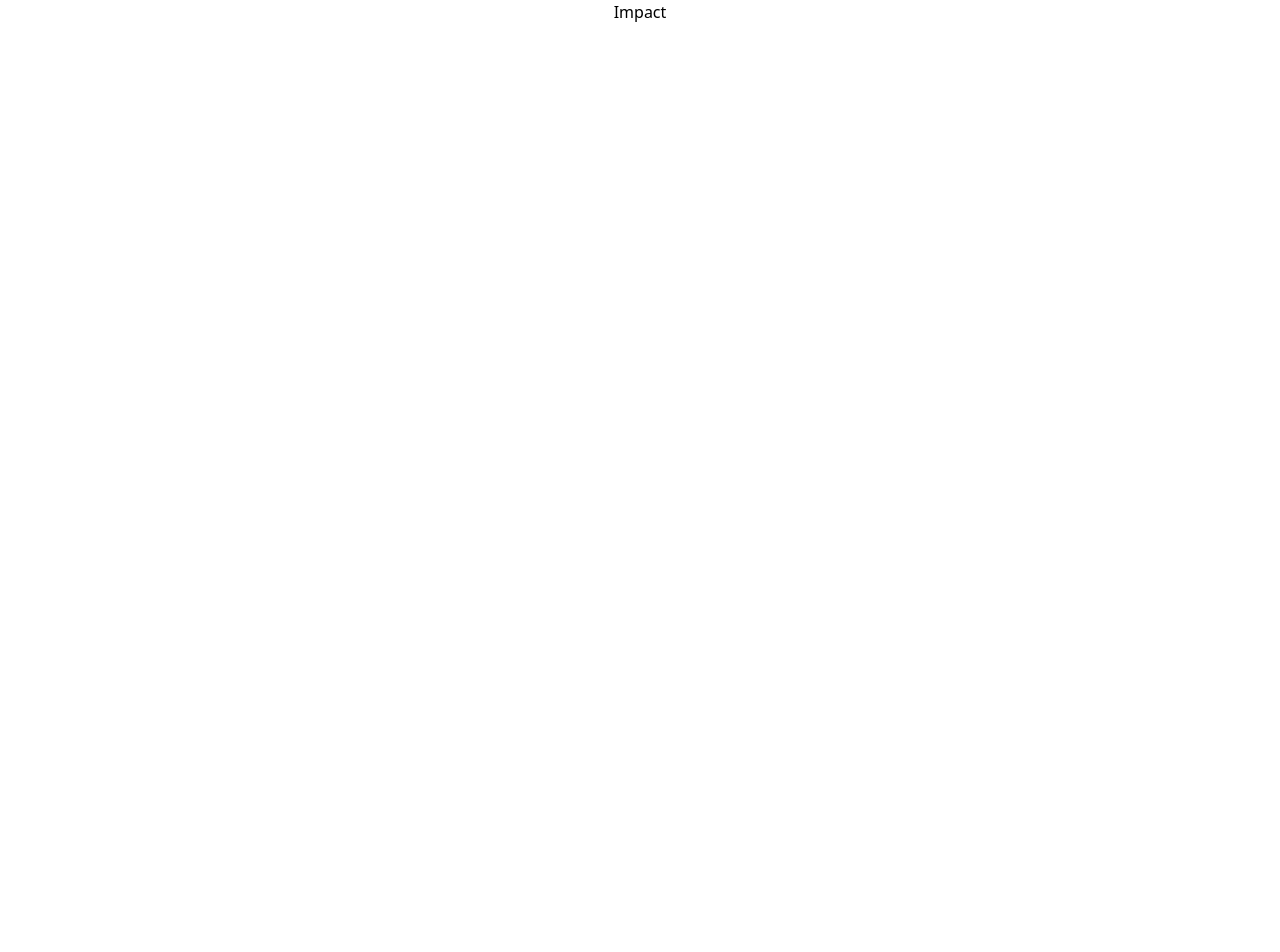
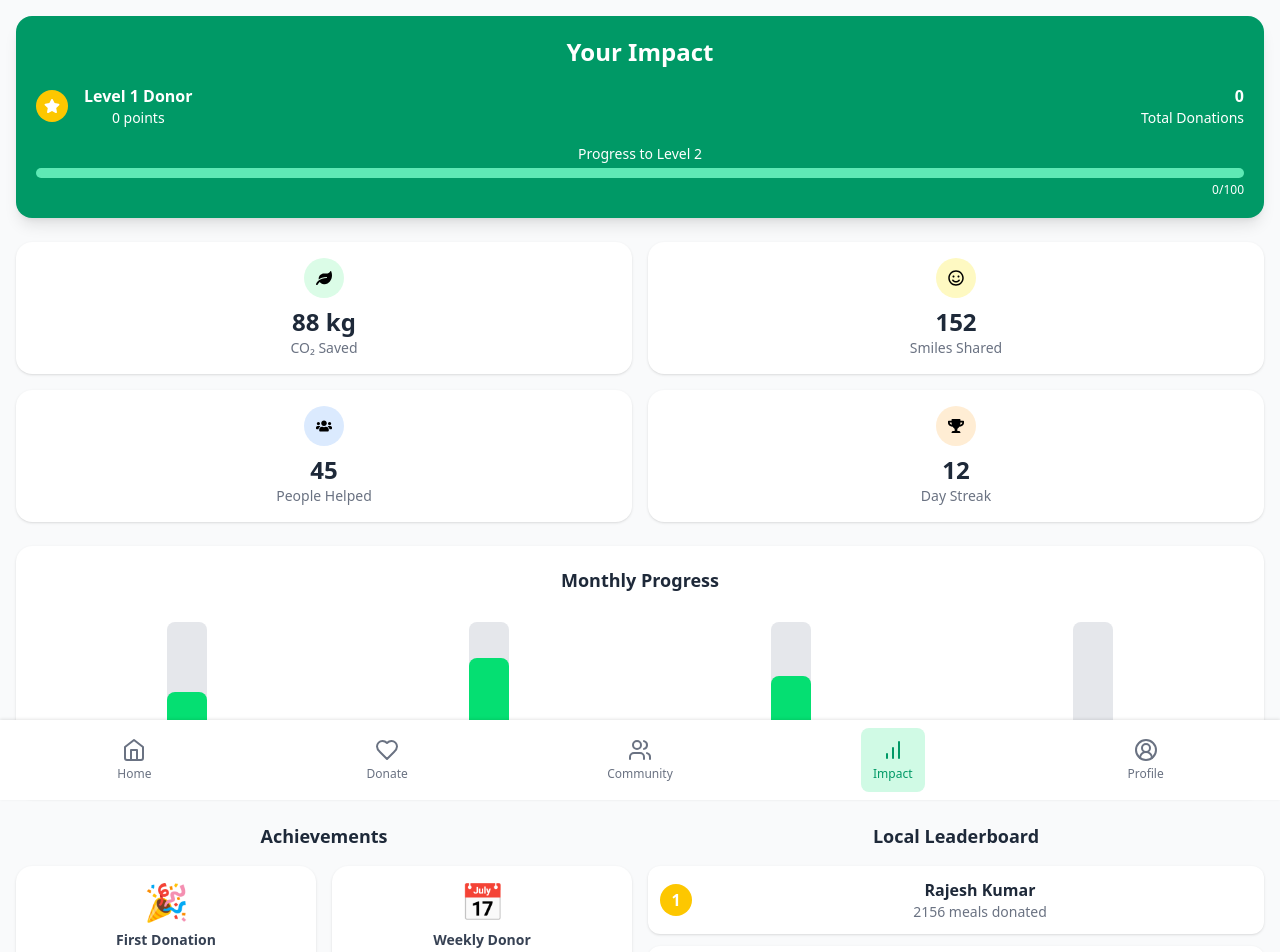
Before and after one commit to Harsh3004/Annpurna, a React (Vite) app in the folder frontend/: page /impact in a window 1280 px wide. Shown: the top 952 px of the page. Before the commit the page ends 800 px from the top, so only its background shows below. Built offline with nearby package versions, Linux system fonts and the light colour scheme.

Commit message:
Impact Page added

```diff
--- a/frontend/index.html
+++ b/frontend/index.html
@@ -5,7 +5,7 @@
     <link rel="icon" type="image/svg+xml" href="/vite.svg" />
     <meta name="viewport" content="width=device-width, initial-scale=1.0" />
     <link href="/src/style.css" rel="stylesheet">
-    <title>Vite + React</title>
+    <title>Annpurna</title>
   </head>
   <body>
     <div id="root" style="padding: 0px;"></div>
--- a/frontend/package.json
+++ b/frontend/package.json
@@ -15,6 +15,7 @@
     "react": "^19.1.1",
     "react-dom": "^19.1.1",
     "react-hot-toast": "^2.6.0",
+    "react-icons": "^5.5.0",
     "react-router-dom": "^7.8.2"
   },
   "devDependencies": {
--- a/frontend/src/pages/Impact.jsx
+++ b/frontend/src/pages/Impact.jsx
@@ -1,7 +1,210 @@
-import React from 'react'
+import React, { useState, useEffect } from 'react';
+import { BottomNav } from './common/BottomNav';
+import { FaHeart, FaLeaf, FaRegSmile, FaUsers, FaTrophy, FaStar, FaFire, FaBullseye } from 'react-icons/fa';
+
+// Helper component for individual impact stats with animation
+const AnimatedImpactStat = ({ icon, value: endValue, label, bgColor, iconColor, unit }) => {
+  const [currentValue, setCurrentValue] = useState(0);
+  const duration = 1500; // Animation duration in milliseconds
+
+  useEffect(() => {
+    let startTime = null;
+    const animate = (timestamp) => {
+      if (!startTime) startTime = timestamp;
+      const progress = Math.min((timestamp - startTime) / duration, 1);
+      const animatedValue = Math.floor(progress * endValue);
+      setCurrentValue(animatedValue);
+      if (progress < 1) {
+        requestAnimationFrame(animate);
+      }
+    };
+    const animationFrame = requestAnimationFrame(animate);
+
+    return () => cancelAnimationFrame(animationFrame);
+  }, [endValue]);
+
+
+  return (
+    <div className="bg-white p-4 rounded-2xl shadow-sm flex flex-col items-center justify-center text-center">
+      <div className={`rounded-full p-3 mb-2 ${bgColor}`}>
+        {icon}
+      </div>
+      <span className="text-2xl font-bold text-gray-800">{currentValue}{unit || ''}</span>
+      <span className="text-sm text-gray-500">{label}</span>
+    </div>
+  );
+};
+
+// Helper component for achievements
+const Achievement = ({ icon, title, progress }) => (
+  <div className="bg-white p-4 rounded-2xl shadow-sm text-center">
+    <div className="text-4xl mb-2">{icon}</div>
+    <p className="font-semibold text-gray-700 text-sm mb-2">{title}</p>
+    <div className="w-full bg-gray-200 rounded-full h-2.5">
+      <div className="bg-green-400 h-2.5 rounded-full" style={{ width: `${progress}%` }}></div>
+    </div>
+    <p className="text-xs text-gray-500 mt-1">{progress}%</p>
+  </div>
+);
+
+
+// Helper component for leaderboard entries
+const LeaderboardItem = ({ rank, name, meals, isCurrentUser }) => (
+  <div className={`flex items-center p-3 rounded-xl mb-3 ${isCurrentUser ? 'bg-green-100 border border-green-400' : 'bg-white shadow-sm'}`}>
+    <div className={`w-8 h-8 rounded-full flex items-center justify-center font-bold text-white mr-4 ${rank === 1 ? 'bg-yellow-400' : rank === 2 ? 'bg-gray-400' : rank === 3 ? 'bg-yellow-600' : 'bg-gray-300'}`}>
+      {rank}
+    </div>
+    <div className="flex-grow">
+      <p className={`font-bold text-gray-800 ${isCurrentUser ? 'text-green-800' : ''}`}>{name} {isCurrentUser && '(You)'}</p>
+      <p className="text-sm text-gray-500">{meals} meals donated</p>
+    </div>
+    {isCurrentUser && <span className="text-xs font-semibold text-green-700 bg-green-200 px-3 py-1 rounded-full">You</span>}
+  </div>
+);
 
 export const Impact = () => {
+  // Mock data based on screenshots - updated with values to show animation
+  const impactData = {
+    level: 1,
+    points: 0,
+    totalDonations: 0,
+    progressToNextLevel: 0,
+    co2Saved: 88,
+    smilesShared: 152,
+    peopleHelped: 45,
+    dayStreak: 12,
+  };
+
+  const monthlyProgress = [
+    { month: 'Sep', value: 45 },
+    { month: 'Oct', value: 72 },
+    { month: 'Nov', value: 58 },
+    { month: 'Dec', value: 0 },
+  ];
+
+  const achievements = [
+    { icon: '🎉', title: 'First Donation', progress: 0 },
+    { icon: '📅', title: 'Weekly Donor', progress: 0 },
+    { icon: '🍲', title: '100 Meals Donated', progress: 0 },
+    { icon: '👥', title: 'Community Builder', progress: 0 },
+    { icon: '⭐', title: 'Impact Maker', progress: 0 },
+    { icon: '🌿', title: 'Eco Warrior', progress: 0 },
+  ];
+
+  const leaderboard = [
+    { rank: 1, name: 'Rajesh Kumar', meals: 2156 },
+    { rank: 2, name: 'Harsh Joshi', meals: 0, isCurrentUser: true },
+    { rank: 3, name: 'Amit Patel', meals: 1089 },
+    { rank: 4, name: 'Sunita Sharma', meals: 987 },
+    { rank: 5, name: 'Rohit Gupta', meals: 834 },
+  ].sort((a, b) => b.meals - a.meals).map((user, index) => ({ ...user, rank: index + 1 }));
+
+
   return (
-    <div>Impact</div>
-  )
+    <div className="bg-gray-50 min-h-screen font-sans">
+      <div className="container mx-auto lg:mx-0 p-4 max-w-md lg:max-w-screen lg:grid lg:grid-cols-1 mb-20">
+        <div>
+          {/* Your Impact Section */}
+          <div className="bg-emerald-600 text-white p-5 rounded-2xl shadow-lg mb-6">
+            <h1 className="text-2xl font-bold mb-4">Your Impact</h1>
+            <div className="flex items-center">
+              <div className="bg-yellow-400 p-2 rounded-full mr-4">
+                <FaStar />
+              </div>
+              <div>
+                <p className="font-bold">Level {impactData.level} Donor</p>
+                <p className="text-sm">{impactData.points} points</p>
+              </div>
+              <div className="ml-auto text-right">
+                <p className="font-bold">{impactData.totalDonations}</p>
+                <p className="text-sm">Total Donations</p>
+              </div>
+            </div>
+            <div className="mt-4">
+              <p className="text-sm mb-1">Progress to Level {impactData.level + 1}</p>
+              <div className="w-full bg-emerald-300 rounded-full h-2.5">
+                <div className="bg-white h-2.5 rounded-full" style={{ width: `${impactData.progressToNextLevel}%` }}></div>
+              </div>
+              <p className="text-right text-xs mt-1">{impactData.progressToNextLevel}/100</p>
+            </div>
+          </div>
+
+          {/* Impact Stats Grid */}
+          <div className="grid grid-cols-2 gap-4 mb-6">
+            <AnimatedImpactStat
+              icon={<FaLeaf />}
+              value={impactData.co2Saved}
+              unit=" kg"
+              label="CO₂ Saved"
+              bgColor="bg-green-100"
+              iconColor="text-green-600"
+            />
+            <AnimatedImpactStat
+              icon={<FaRegSmile />}
+              value={impactData.smilesShared}
+              label="Smiles Shared"
+              bgColor="bg-yellow-100"
+              iconColor="text-yellow-600"
+            />
+            <AnimatedImpactStat
+              icon={<FaUsers />}
+              value={impactData.peopleHelped}
+              label="People Helped"
+              bgColor="bg-blue-100"
+              iconColor="text-blue-600"
+            />
+            <AnimatedImpactStat
+              icon={<FaTrophy />}
+              value={impactData.dayStreak}
+              label="Day Streak"
+              bgColor="bg-orange-100"
+              iconColor="text-orange-600"
+            />
+          </div>
+
+        </div>
+
+        {/* Monthly Progress Section */}
+        <div className="bg-white p-5 rounded-2xl shadow-sm mb-6">
+          <h2 className="text-lg font-bold text-gray-800 mb-14">Monthly Progress</h2>
+          <div className="flex justify-around items-end h-32">
+            {monthlyProgress.map((month) => (
+              <div key={month.month} className="text-center">
+                <div className="bg-gray-200 rounded-lg w-10 h-32 flex items-end">
+                  <div className="bg-green-400 rounded-lg w-full" style={{ height: `${month.value}%` }}></div>
+                </div>
+                <p className="text-sm text-gray-500 mt-2">{month.month}</p>
+              </div>
+            ))}
+          </div>
+        </div>
+
+        <div className='lg:grid grid-cols-2 gap-4'>
+          {/* Achievements Section */}
+          <div className="mb-6">
+            <h2 className="text-lg font-bold text-gray-800 mb-4 px-1">Achievements</h2>
+            <div className="grid grid-cols-2 gap-4">
+              {achievements.map((ach) => (
+                <Achievement key={ach.title} {...ach} />
+              ))}
+            </div>
+          </div>
+
+          {/* Local Leaderboard Section */}
+          <div>
+            {/*  Add avatar */}
+
+            <h2 className="text-lg font-bold text-gray-800 mb-4 px-1">Local Leaderboard</h2>
+            <div>
+              {leaderboard.map((user) => (
+                <LeaderboardItem key={user.rank} {...user} />
+              ))}
+            </div>
+          </div>
+        </div>
+
+      </div>
+      <BottomNav />
+    </div>
+  );
 }
```
Also changed, not shown: 1 other file (tests, documents, lock files or other folders).
